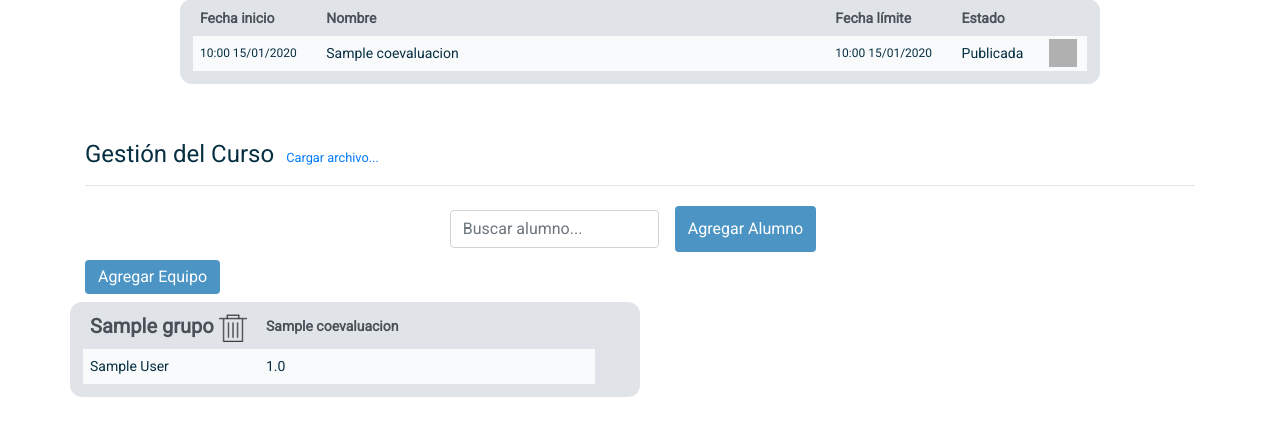
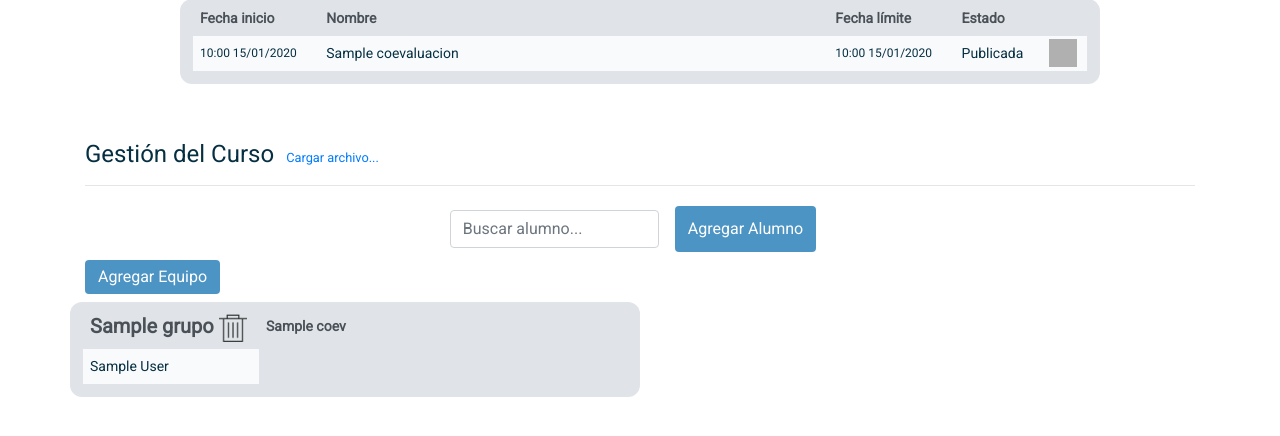
Before and after one commit to DCC-CC4401/2018-2-LLL-T4, a Django app: template templates/curso-vista-docente.html in a window 1280 px wide. Shown: the part 247-683 px from the top of the page. Run offline with Django 3.2, Linux system fonts and the light colour scheme; tables that the repository leaves empty hold one stand-in row (values such as "Sample post"); the template is opened without the code that fills it: values that come from a table or form of the project are taken from there, most other values are stand-ins (such as "Sample title", 1, 10 or a date in 2020); some libraries are stand-ins or nearby versions; grey boxes are pictures that could not be loaded.

Commit message:
En la vista curso docente, las notas de los alumnos se ven solo las publicadas

```diff
--- a/aplicacion/views.py
+++ b/aplicacion/views.py
@@ -190,8 +190,9 @@
                     coevs.estado = 'Cerrada'
             grupos_act = Grupo.objects.filter(curso=curso)
             alum_grup_act = AlumnoGrupo.objects.filter(grupo__in=grupos_act)
-            alum_coev = AlumnoCoevaluacion.objects.filter(coevaluacion__in=lista_coevs)
-            context = {'user': user, 'curso': curso, 'coevaluaciones':lista_coevs, 'grupos':grupos_act, 'alumnos':alum_grup_act, 'alum_coev':alum_coev, 'docenteCurso':docenteCurso[0]}
+            lista_coevs_pubicadas = lista_coevs.filter(estado='Publicada')
+            alum_coev = AlumnoCoevaluacion.objects.filter(coevaluacion__in=lista_coevs_pubicadas)
+            context = {'user': user, 'curso': curso, 'coevaluaciones':lista_coevs, 'grupos':grupos_act, 'alumnos':alum_grup_act, 'alum_coev':alum_coev, 'docenteCurso':docenteCurso[0], 'coevPublicadas':lista_coevs_pubicadas}
             return render(request, 'curso-vista-docente.html', context)
     else:
         return redirect('login')
--- a/templates/curso-vista-docente.html
+++ b/templates/curso-vista-docente.html
@@ -211,7 +211,7 @@
                                     alt="Responder coevaluación" width="28"
                                     height="28"></a>
                         </th>
-                        {% for coev in coevaluaciones %}
+                        {% for coev in coevPublicadas %}
                             <th>{{ coev.nombre }}</th>
                         {% endfor %}
                         <th class="th-iconos"></th>
@@ -224,7 +224,7 @@
                                 <td>
                                     {{ alum.alumno.user.first_name }} {{ alum.alumno.user.last_name }}
                                 </td>
-                                {% for coev in coevaluaciones %}
+                                {% for coev in coevPublicadas %}
                                     {% for a_coev in alum_coev %}
                                         {% if coev == a_coev.coevaluacion and alum.alumno == a_coev.alumno %}
                                             <td>
```
